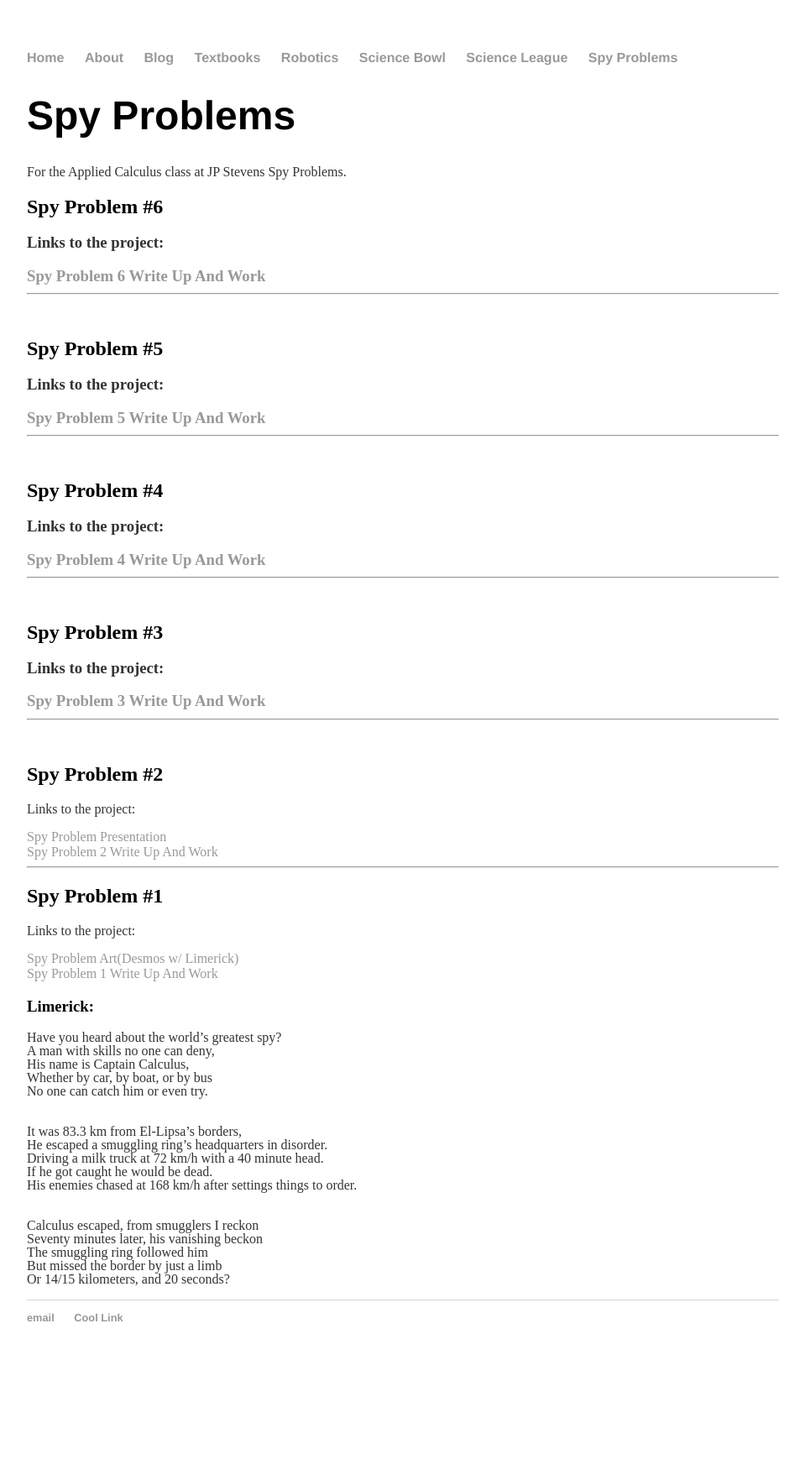
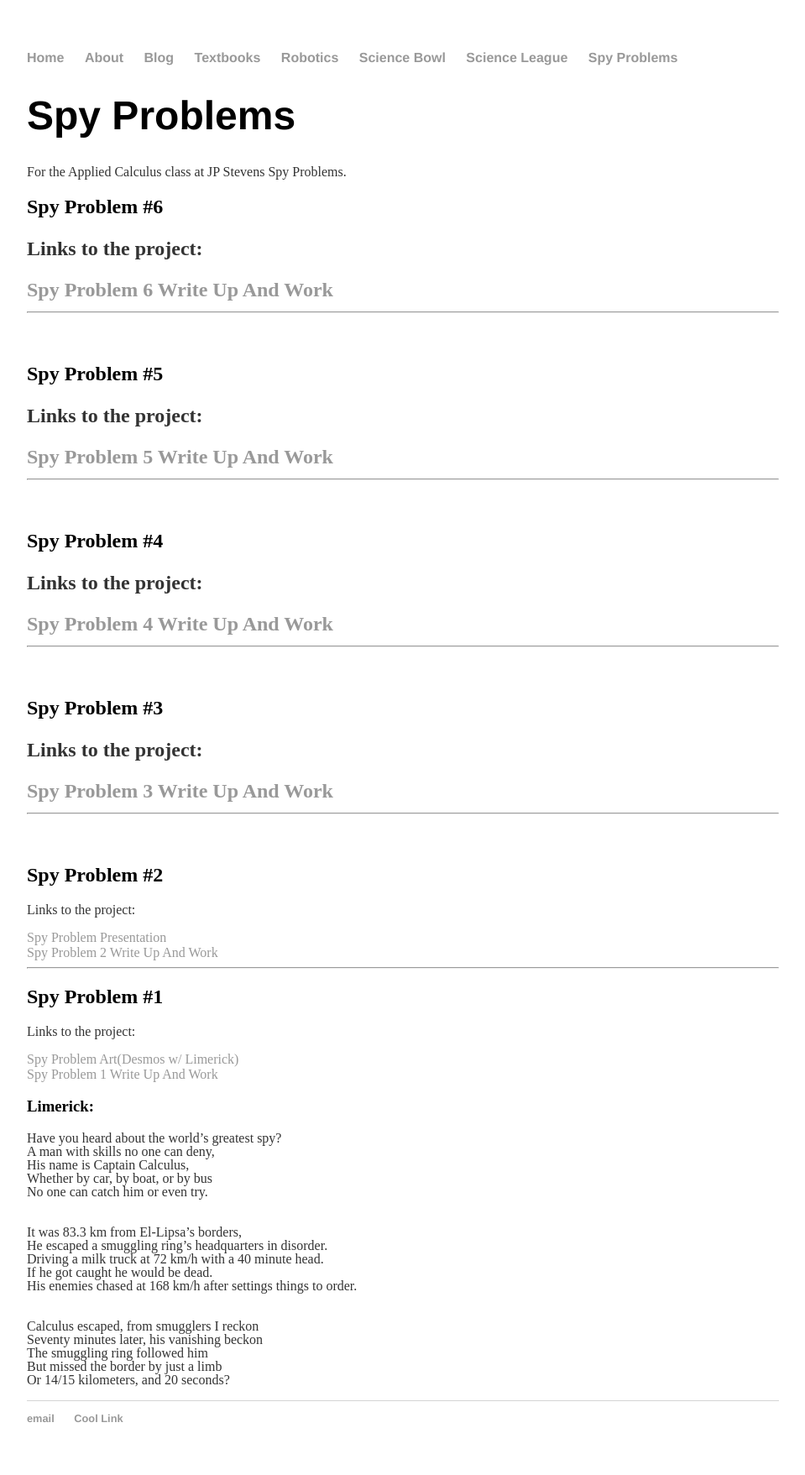
Before and after one commit to Ouroboroz/ouroboroz.github.io, a Jekyll site: the page built from spyproblems/index.html, in a window 1280 px wide. Shown: the whole page at 84% size, without its empty margins (160-1119 px from the left). Built offline with Jekyll 4.4.1, drawn with Linux system fonts in a browser that asks for light colours; before the commit the page ends 1637 px from its top, so only the background shows below that.

Commit message:
More formatting

```diff
--- a/spyproblems/index.html
+++ b/spyproblems/index.html
@@ -9,22 +9,22 @@ title: Spy Problems
 	</p>
 </head>
 <body>
-	<h2>Spy Problem #6<h3>
+	<h2>Spy Problem #6<h2>
 		<p>Links to the project:</p>
 	<a href="./Resources/spy problem 6.pdf">Spy Problem 6 Write Up And Work</a>
 	<hr>
 	<br>
-	<h2>Spy Problem #5<h3>
+	<h2>Spy Problem #5<h2>
 		<p>Links to the project:</p>
 	<a href="./Resources/spy problem 5.pdf">Spy Problem 5 Write Up And Work</a>
 	<hr>
 	<br>
-	<h2>Spy Problem #4<h3>
+	<h2>Spy Problem #4<h2>
 		<p>Links to the project:</p>
 	<a href="./Resources/spy problem 4.pdf">Spy Problem 4 Write Up And Work</a>
 	<hr>
 	<br>
-	<h2>Spy Problem #3<h3>
+	<h2>Spy Problem #3<h2>
 		<p>Links to the project:</p>
 	<a href="./Resources/spy problem 3.pdf">Spy Problem 3 Write Up And Work</a>
 	<hr>
```
